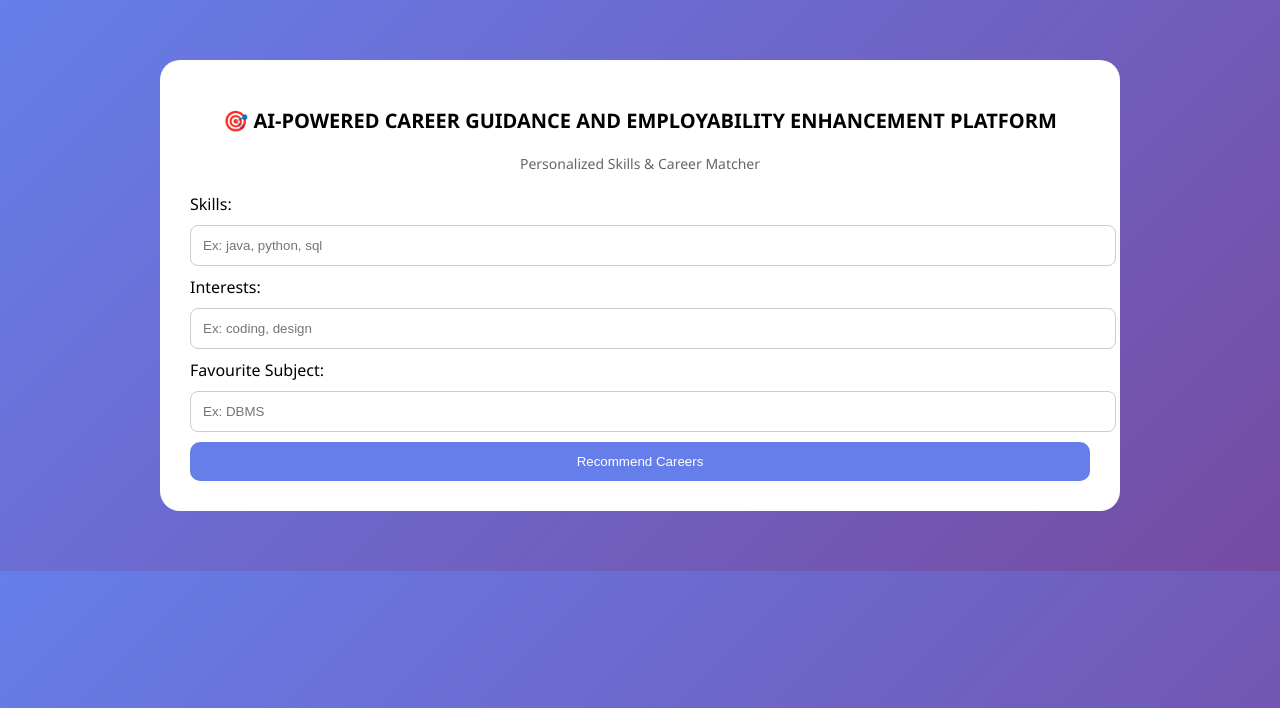
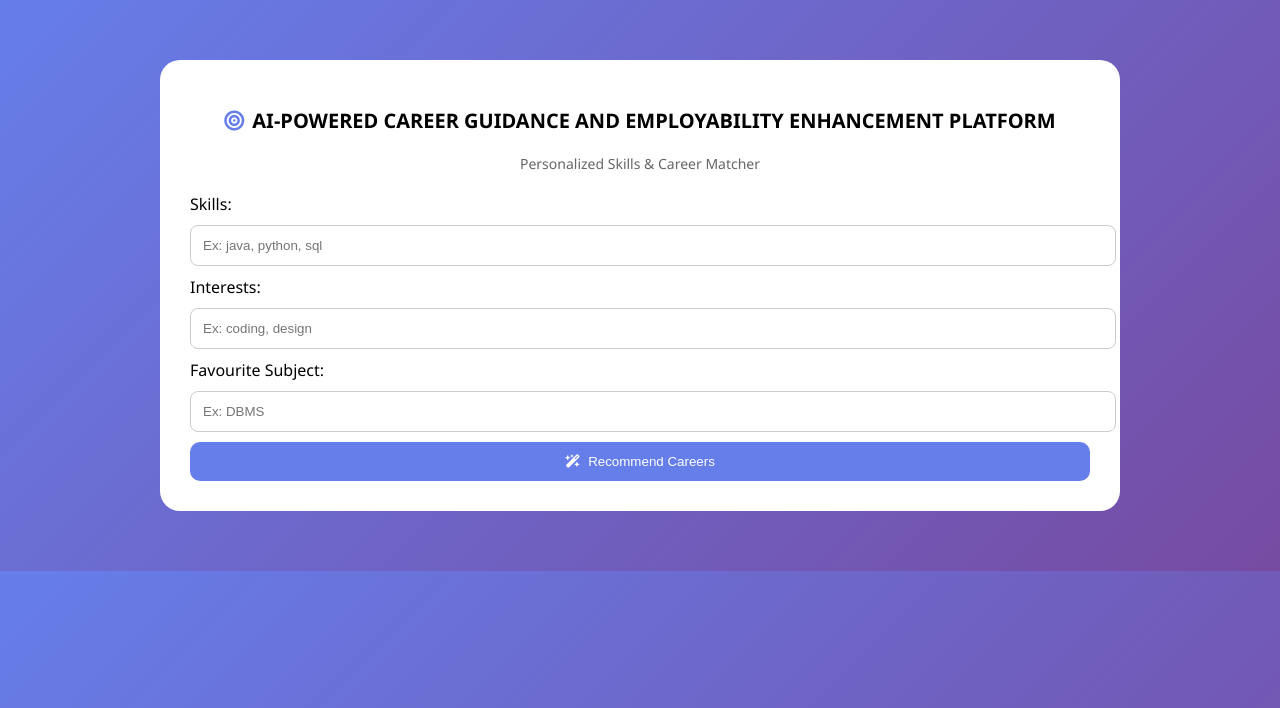
Before and after one commit to Aksharabk/AI-Career-Navigator, a Flask app: page / in a window 1280 px wide. Shown: the top 708 px of the page. Run offline with Flask 3, Linux system fonts and the light colour scheme.

Commit message:
Configure automated multi-service deployment for Render and update README with 1-click deploy button

```diff
--- a/Login/app.js
+++ b/Login/app.js
@@ -60,7 +60,11 @@ app.set("views", path.join(__dirname, "views"));
 
 // Middleware to inject recommendation URL dynamically
 app.use((req, res, next) => {
-  res.locals.recommendationUrl = process.env.RECOMMENDATION_URL || "http://127.0.0.1:5001";
+  let recUrl = process.env.RECOMMENDATION_URL || "http://127.0.0.1:5001";
+  if (!recUrl.startsWith("http://") && !recUrl.startsWith("https://")) {
+    recUrl = "https://" + recUrl;
+  }
+  res.locals.recommendationUrl = recUrl;
   next();
 });
 
--- a/recommandation/templates/index.html
+++ b/recommandation/templates/index.html
@@ -3,6 +3,7 @@
 <head>
 <meta charset="UTF-8">
 <title>Career Recommendation | AI-POWERED CAREER GUIDANCE AND EMPLOYABILITY ENHANCEMENT PLATFORM</title>
+<link rel="stylesheet" href="https://cdnjs.cloudflare.com/ajax/libs/font-awesome/6.5.0/css/all.min.css">
 
 <style>
 body {
@@ -53,7 +54,7 @@ button:hover {
 
 <div class="container">
 
-<h2 style="font-size: 20px; text-transform: uppercase;">🎯 AI-POWERED CAREER GUIDANCE AND EMPLOYABILITY ENHANCEMENT PLATFORM</h2>
+<h2 style="font-size: 20px; text-transform: uppercase;"><i class="fa-solid fa-bullseye" style="color: #667eea; margin-right: 8px;"></i>AI-POWERED CAREER GUIDANCE AND EMPLOYABILITY ENHANCEMENT PLATFORM</h2>
 <p style="text-align: center; color: #666; margin-bottom: 20px; font-size: 14px;">Personalized Skills & Career Matcher</p>
 
 <form action="/recommend" method="POST">
@@ -67,7 +68,7 @@ button:hover {
 <label>Favourite Subject:</label>
 <input type="text" placeholder="Ex: DBMS">
 
-<button type="submit">Recommend Careers</button>
+<button type="submit"><i class="fa-solid fa-wand-magic-sparkles" style="margin-right: 8px;"></i>Recommend Careers</button>
 
 </form>
 
--- a/recommandation/templates/results.html
+++ b/recommandation/templates/results.html
@@ -4,6 +4,7 @@
 <meta charset="UTF-8">
 <title>Career Results | AI-POWERED CAREER GUIDANCE AND EMPLOYABILITY ENHANCEMENT PLATFORM</title>
 <meta name="viewport" content="width=device-width, initial-scale=1.0">
+<link rel="stylesheet" href="https://cdnjs.cloudflare.com/ajax/libs/font-awesome/6.5.0/css/all.min.css">
 
 <style>
 body {
@@ -94,7 +95,7 @@ li {
 
 <div class="container">
 
-<h2 style="font-size: 22px; text-transform: uppercase; margin-bottom: 6px;">🎯 AI-POWERED CAREER GUIDANCE AND EMPLOYABILITY ENHANCEMENT PLATFORM</h2>
+<h2 style="font-size: 22px; text-transform: uppercase; margin-bottom: 6px;"><i class="fa-solid fa-bullseye" style="color: #667eea; margin-right: 8px;"></i>AI-POWERED CAREER GUIDANCE AND EMPLOYABILITY ENHANCEMENT PLATFORM</h2>
 <p style="text-align: center; color: #666; margin-bottom: 25px; font-size: 14px;">Your Personalized Career Recommendations & Roadmaps</p>
 
 <div class="grid">
--- a/render.yaml
+++ b/render.yaml
@@ -20,8 +20,6 @@ services:
     buildCommand: npm install
     startCommand: node app.js
     envVars:
-      - key: PORT
-        value: 4000
       - key: MONGO_URI
         value: mongodb+srv://maheethasakthivel22_db_user:WCW4wEK7FaD8sIXU@cluster0.fotjdst.mongodb.net/ai_career?retryWrites=true&w=majority
       - key: RECOMMENDATION_URL
```
Also changed, not shown: README.md.
